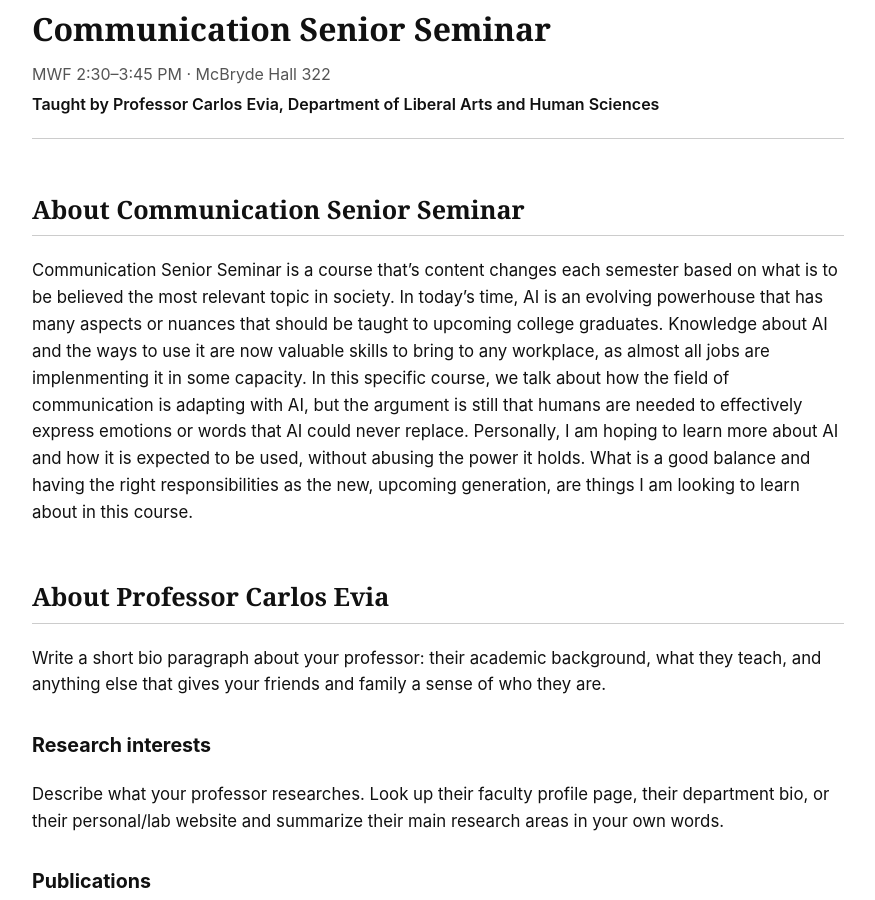
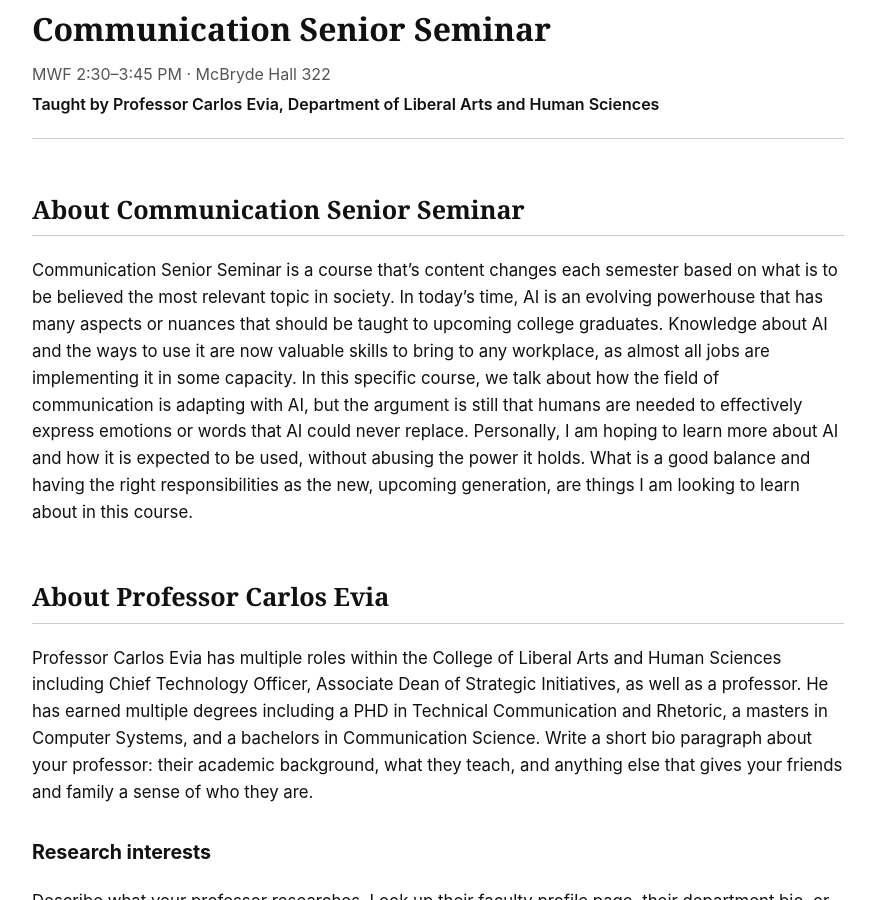
Before and after one commit to annaolszowy27/myawesomesemester, a Jekyll site: the page built from _courses/course-01.md, in a window 1280 px wide and 900 px high, scrolled down 190 px. Shown: the whole window, without its empty margins (202-1077 px from the left). Built offline with Jekyll 4.4.1, drawn with Linux system fonts in a browser that asks for light colours.

Commit message:
Update course-01.md

```diff
--- a/_courses/course-01.md
+++ b/_courses/course-01.md
@@ -12,11 +12,11 @@ instructor_department: "Department of Liberal Arts and Human Sciences"
 
 ## About Communication Senior Seminar
 
-Communication Senior Seminar is a course that's content changes each semester based on what is to be believed the most relevant topic in society. In today's time, AI is an evolving powerhouse that has many aspects or nuances that should be taught to upcoming college graduates. Knowledge about AI and the ways to use it are now valuable skills to bring to any workplace, as almost all jobs are implenmenting it in some capacity. In this specific course, we talk about how the field of communication is adapting with AI, but the argument is still that humans are needed to effectively express emotions or words that AI could never replace. Personally, I am hoping to learn more about AI and how it is expected to be used, without abusing the power it holds. What is a good balance and having the right responsibilities as the new, upcoming generation, are things I am looking to learn about in this course.
+Communication Senior Seminar is a course that's content changes each semester based on what is to be believed the most relevant topic in society. In today's time, AI is an evolving powerhouse that has many aspects or nuances that should be taught to upcoming college graduates. Knowledge about AI and the ways to use it are now valuable skills to bring to any workplace, as almost all jobs are implementing it in some capacity. In this specific course, we talk about how the field of communication is adapting with AI, but the argument is still that humans are needed to effectively express emotions or words that AI could never replace. Personally, I am hoping to learn more about AI and how it is expected to be used, without abusing the power it holds. What is a good balance and having the right responsibilities as the new, upcoming generation, are things I am looking to learn about in this course.
 
 ## About Professor Carlos Evia
 
-Write a short bio paragraph about your professor: their academic background, what
+Professor Carlos Evia has multiple roles within the College of Liberal Arts and Human Sciences including Chief Technology Officer, Associate Dean of Strategic Initiatives, as well as a professor. He has earned multiple degrees including a PHD in Technical Communication and Rhetoric, a masters in Computer Systems, and a bachelors in Communication Science.  Write a short bio paragraph about your professor: their academic background, what
 they teach, and anything else that gives your friends and family a sense of who
 they are.
 
```
